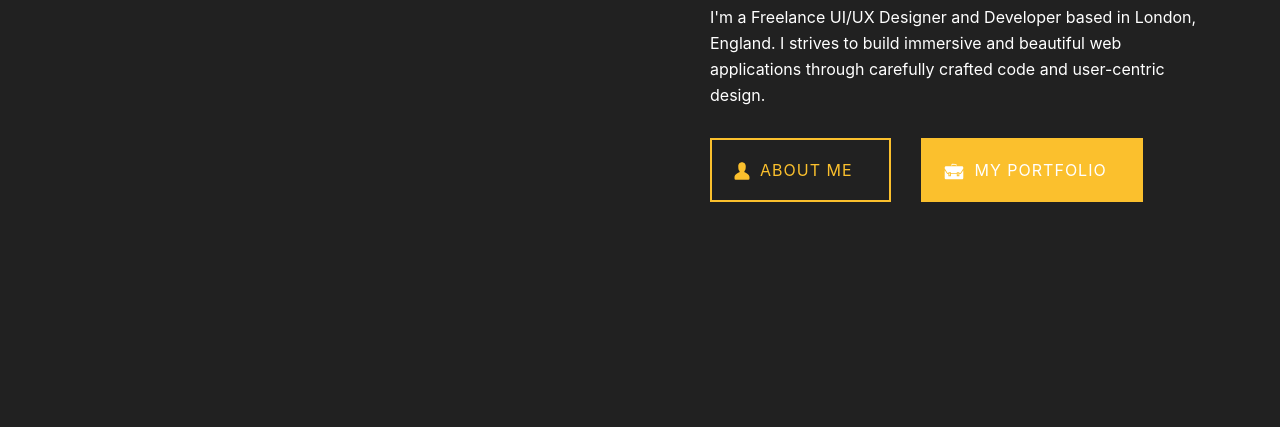
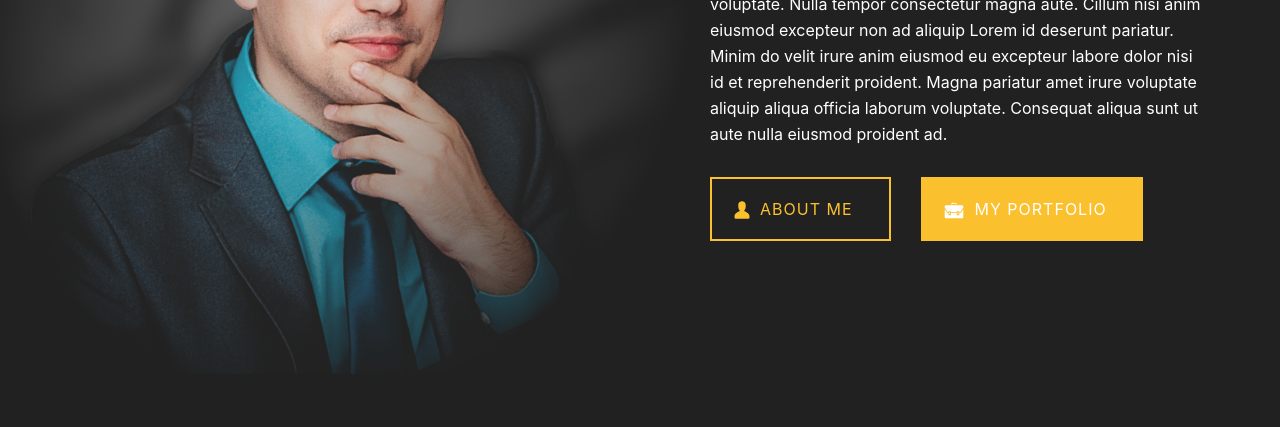
Before and after one commit to AntonioDeCasper/antoniodecasper.github.io, a React app: page / in a window 1280 px wide. Shown: the part 373-800 px from the top of the page. Built offline with nearby package versions, Linux system fonts and the light colour scheme.

Commit message:
Change some content. ADD background image to Hhome page.

```diff
--- a/src/scenes/Home/index.js
+++ b/src/scenes/Home/index.js
@@ -120,10 +120,13 @@ const HomePage = React.memo<Props>(({className}) => {
               </div>
 
               <div className="animated bounceInRight text-common paragraph paragraph_lh_large">
-                I&apos;m a Freelance UI/UX Designer and Developer based in
-                London, England. I strives to build immersive and beautiful web
-                applications through carefully crafted code and user-centric
-                design.
+                Proident sint tempor exercitation sunt ad nulla et commodo in
+                voluptate. Nulla tempor consectetur magna aute. Cillum nisi anim
+                eiusmod excepteur non ad aliquip Lorem id deserunt pariatur.
+                Minim do velit irure anim eiusmod eu excepteur labore dolor nisi
+                id et reprehenderit proident. Magna pariatur amet irure
+                voluptate aliquip aliqua officia laborum voluptate. Consequat
+                aliqua sunt ut aute nulla eiusmod proident ad.
               </div>
 
               <div className="page-home__btn-container">
--- a/src/scenes/Home/styles.css
+++ b/src/scenes/Home/styles.css
@@ -1,3 +1,9 @@
+.page-home {
+  background: url('../../assets/images/homePageBackground.png') no-repeat center
+    center;
+  background-size: cover;
+}
+
 .page-home__hello-box {
   width: 500px;
 }
```
Also changed, not shown: src/assets/images/homePageBackground.png (added).
